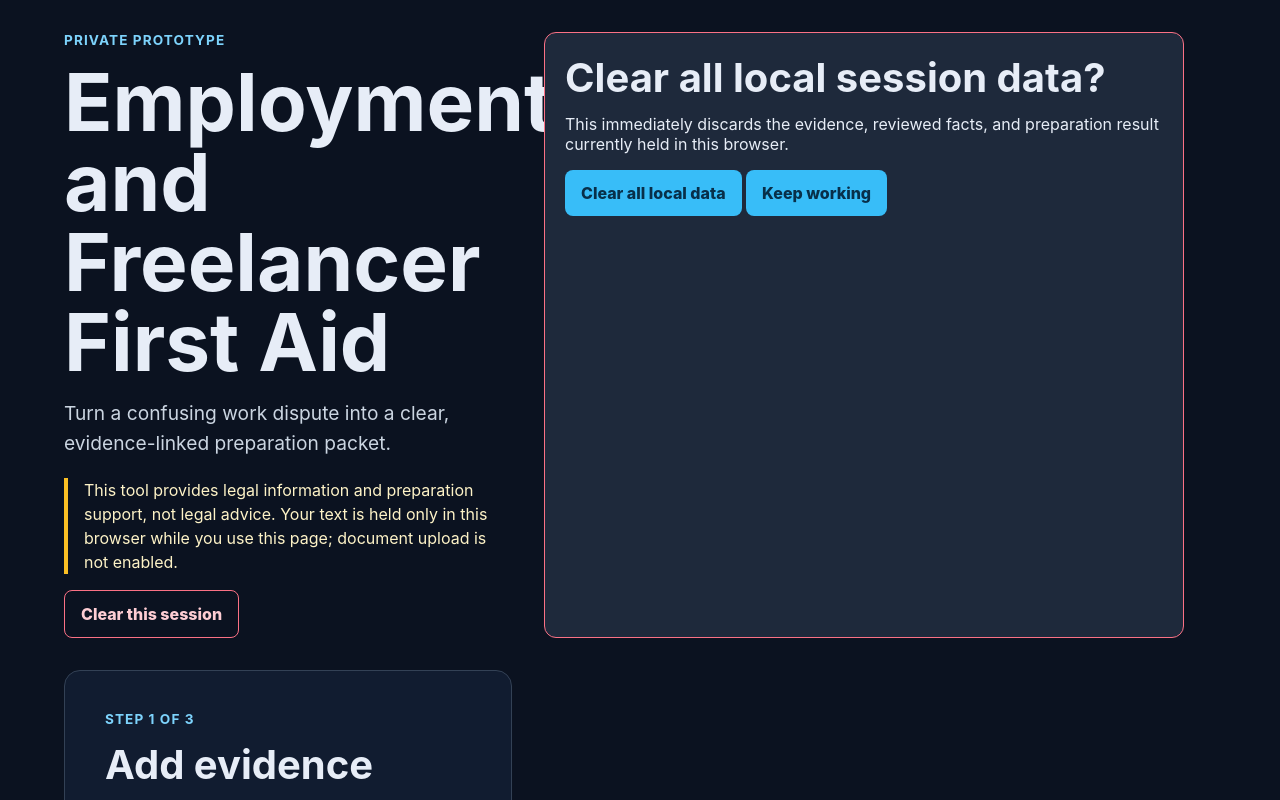
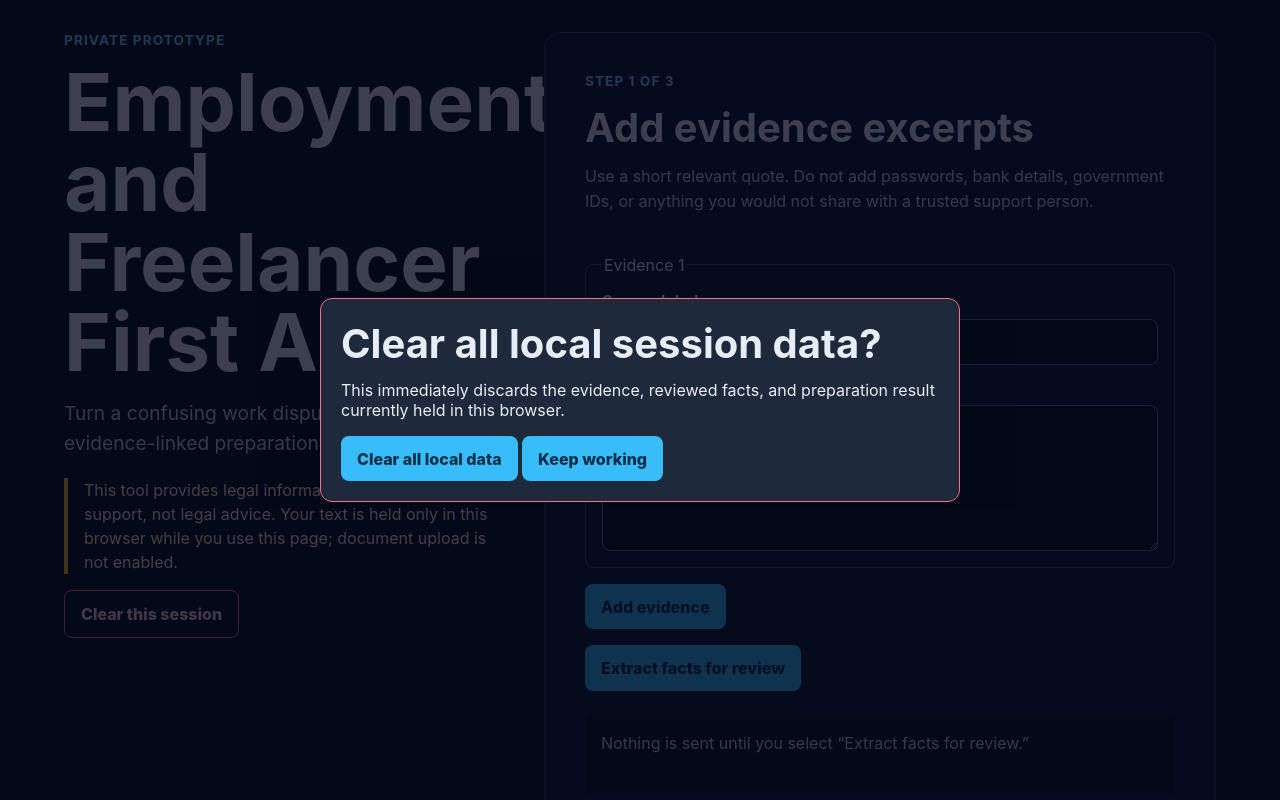
Before and after one commit to priyanshuchawda/haqlens-legal, a React (Vite) app in the folder apps/web/: page / in a window 1280 px wide. Both pictures are taken after a click on the button "Clear this session". Shown: the top 800 px of the page. Built offline with nearby package versions, Linux system fonts and the light colour scheme.

Commit message:
fix: render clear-session confirmation as modal

```diff
--- a/apps/web/src/App.tsx
+++ b/apps/web/src/App.tsx
@@ -254,6 +254,7 @@ export function App() {
         </button>
       </section>
       {confirmClear ? (
+        <div className="confirm-backdrop">
           <section
             aria-describedby="clear-session-detail"
             aria-labelledby="clear-session-title"
@@ -263,8 +264,8 @@ export function App() {
           >
             <h2 id="clear-session-title">Clear all local session data?</h2>
             <p id="clear-session-detail">
-            This immediately discards the evidence, reviewed facts, and preparation result currently
-            held in this browser.
+              This immediately discards the evidence, reviewed facts, and preparation result
+              currently held in this browser.
             </p>
             <button ref={clearAllDataButton} type="button" onClick={clearSession}>
               Clear all local data
@@ -273,6 +274,7 @@ export function App() {
               Keep working
             </button>
           </section>
+        </div>
       ) : null}
       <section aria-labelledby="evidence-title" className="workspace">
         <div>
--- a/apps/web/src/styles.css
+++ b/apps/web/src/styles.css
@@ -92,8 +92,19 @@ h3 {
   background: #1e293b;
   border: 1px solid #fb7185;
   border-radius: 0.75rem;
-  max-width: 40rem;
   padding: 1.25rem;
+  width: min(100%, 40rem);
+}
+
+.confirm-backdrop {
+  align-items: center;
+  background: rgb(2 6 23 / 75%);
+  display: flex;
+  inset: 0;
+  justify-content: center;
+  padding: 1.5rem;
+  position: fixed;
+  z-index: 10;
 }
 
 form,
```
Also changed, not shown: 1 other file (tests, documents, lock files or other folders). Lines whose indentation alone changed are shown as unchanged.
